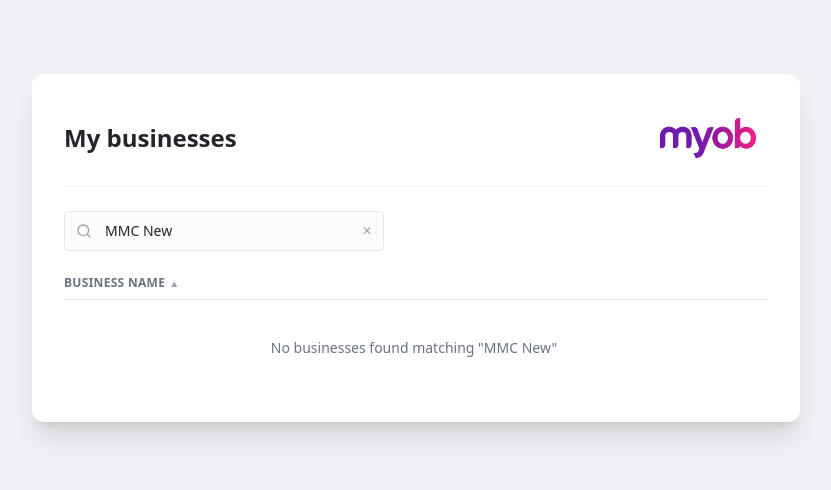
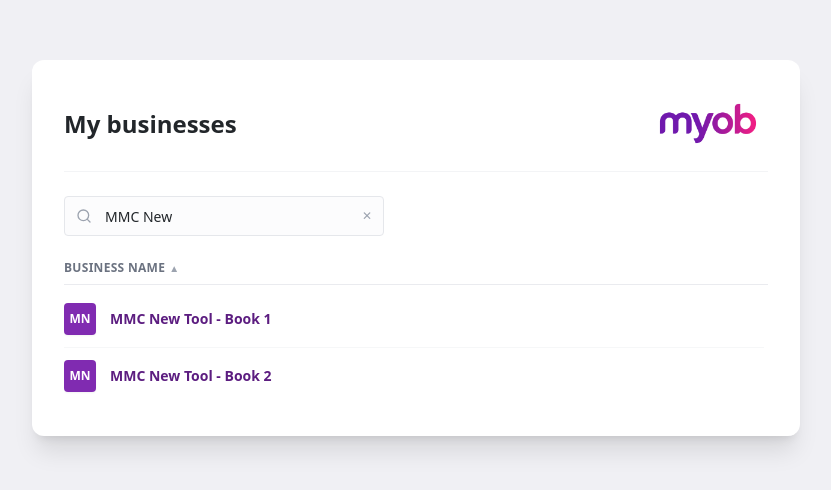
Before and after one commit to gregorydsouzaoffice/xero-to-myob, a Next.js app: page /login/myob/books in a window 1280 px wide. Shown: the part 152-642 px from the top of the page, without its empty margins (224-1055 px from the left). Built offline with nearby package versions, Linux system fonts and the light colour scheme.

Commit message:
Rename demo accounts to match search terms

```diff
--- a/app/login/myob/books/page.tsx
+++ b/app/login/myob/books/page.tsx
@@ -14,8 +14,8 @@ interface Business {
 }
 
 const BUSINESSES: Business[] = [
-  { id: "mmc-new-tool-1", name: "Kylie & Co - Book 1", initials: "KC" },
-  { id: "mmc-new-tool-2", name: "Kylie & Co - Book 2", initials: "KC" },
+  { id: "mmc-new-tool-1", name: "MMC New Tool - Book 1", initials: "MN" },
+  { id: "mmc-new-tool-2", name: "MMC New Tool - Book 2", initials: "MN" },
   { id: "alc-family-trust", name: "The Trustee for ALC Family Trust", initials: "TT" },
   { id: "empty-file", name: "#Empty File", initials: "#E" },
   { id: "gold-maintenance", name: "GOLD MAINTENANCE AND CARPENTRY PTY LTD", initials: "GO" },
```
